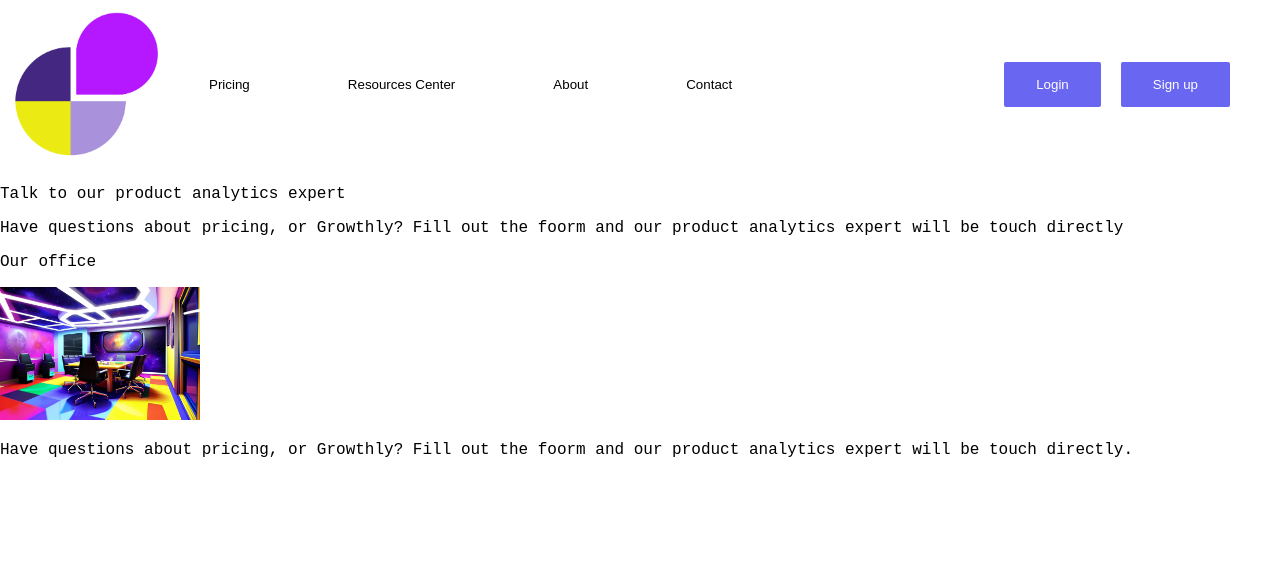
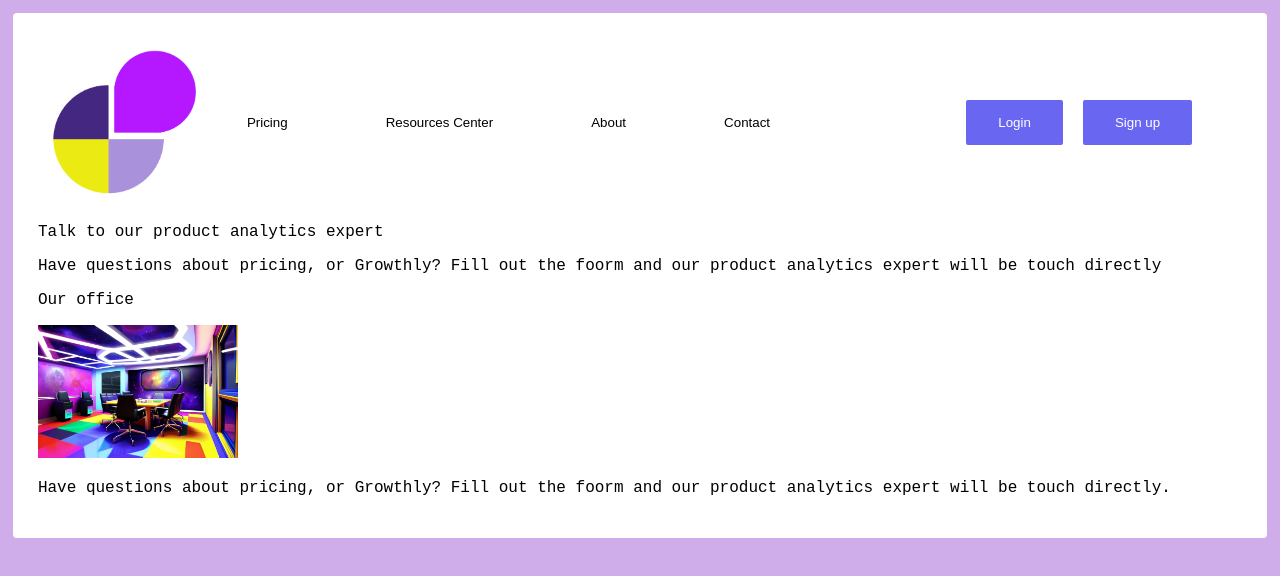
Before and after one commit to AyGaby/entregable-segundo, a plain HTML site: page index.html in a window 1280 px wide. Drawn offline with Linux system fonts and the light colour scheme.

Commit message:
Background agregado

```diff
--- a/styles.css
+++ b/styles.css
@@ -1,6 +1,14 @@
+html {
+  padding: 1%;
+  background-color: #CFADEA;
+}
+
+
 body {
+  border-radius: 4px;
+  background-color: white;
   margin: 0;
-  padding: 0;
+  padding: 2%;
   box-sizing: border-box;
   font-family: "Courier New", Courier, monospace;
 }
```
